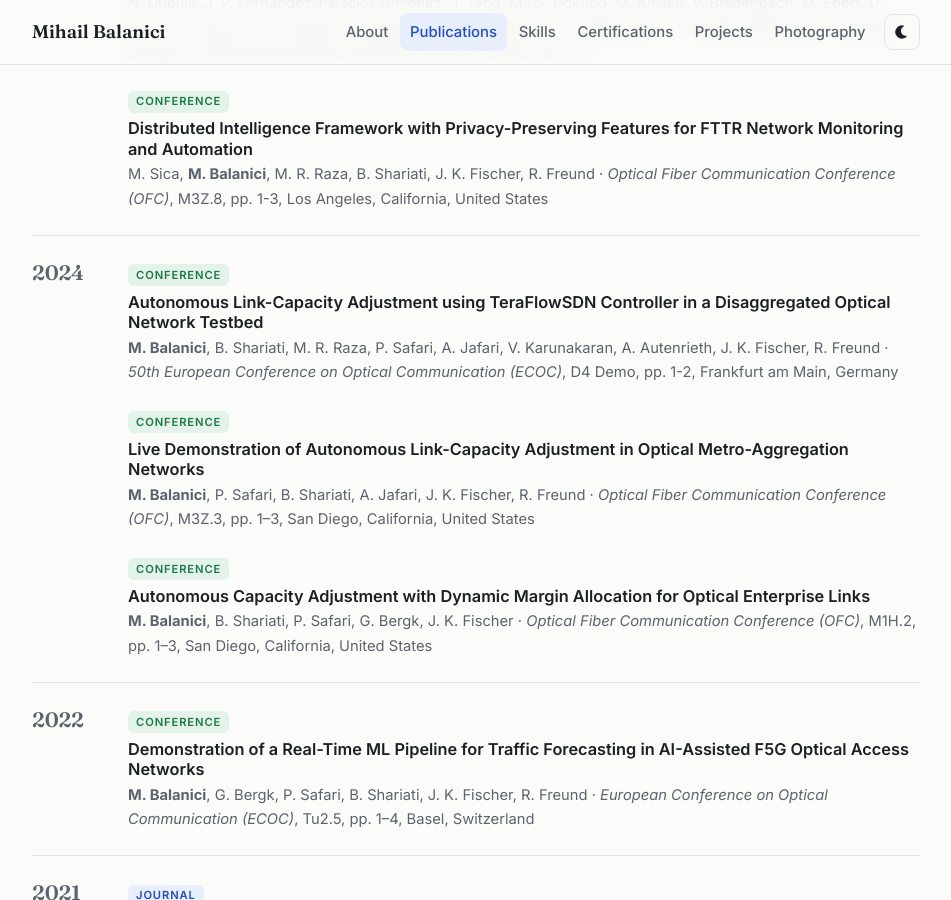
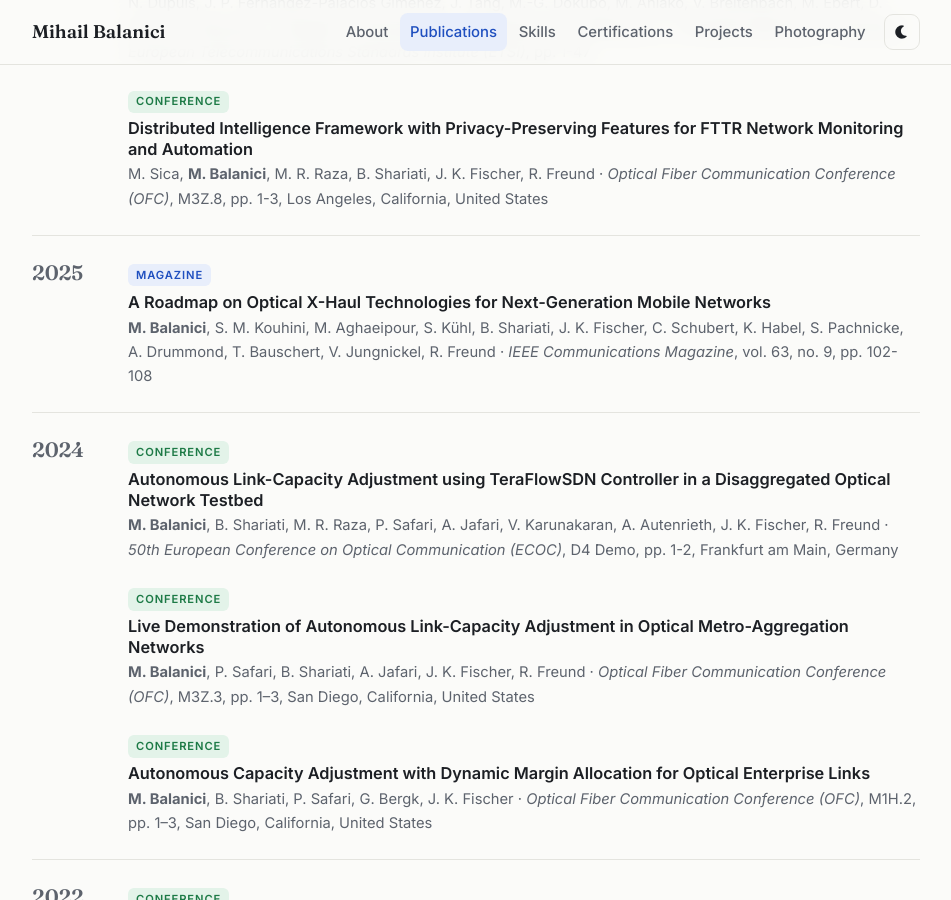
Before and after one commit to mihailbalanici/mihailbalanici.github.io, a Jekyll site: the page built from publications.html, in a window 1280 px wide and 900 px high, scrolled down 733 px. Shown: the whole window, without its empty margins (164-1115 px from the left). Built offline with Jekyll 4.4.1, drawn with Linux system fonts in a browser that asks for light colours.

Commit message:
Update publications.yml

```diff
--- a/_data/publications.yml
+++ b/_data/publications.yml
@@ -1,6 +1,6 @@
 # Key publications, newest first. Add new entries at the top.
 #
-# type:     journal | conference | white-paper | talk
+# type:     journal | magazine | conference | white-paper | talk
 # venue:    conference or journal name only
 # volume, issue:  journals only (leave out or "" if not applicable)
 # paper_id: conference paper/session ID, e.g. M3Z.3 (leave "" if none)
@@ -43,6 +43,16 @@
   year: 2026
   type: conference
   url: "https://ieeexplore.ieee.org/document/11524858"
+
+- title: A Roadmap on Optical X-Haul Technologies for Next-Generation Mobile Networks
+  authors: M. Balanici, S. M. Kouhini, M. Aghaeipour, S. Kühl, B. Shariati, J. K. Fischer, C. Schubert, K. Habel, S. Pachnicke, A. Drummond, T. Bauschert, V. Jungnickel, R. Freund
+  venue: IEEE Communications Magazine
+  volume: 63
+  issue: 9
+  pages: "102-108"
+  year: 2025
+  type: magazine
+  url: "https://ieeexplore.ieee.org/document/11152699"
 
 - title: Autonomous Link-Capacity Adjustment using TeraFlowSDN Controller in a Disaggregated Optical Network Testbed
   authors: M. Balanici, B. Shariati, M. R. Raza, P. Safari, A. Jafari, V. Karunakaran, A. Autenrieth, J. K. Fischer, R. Freund
```
